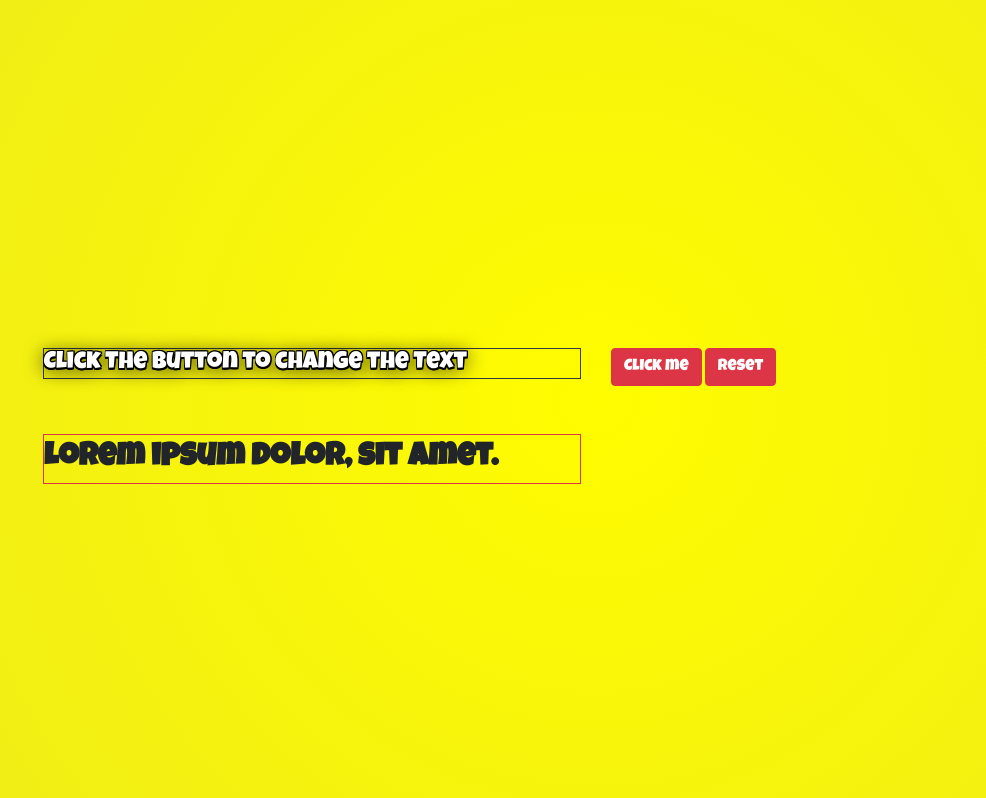
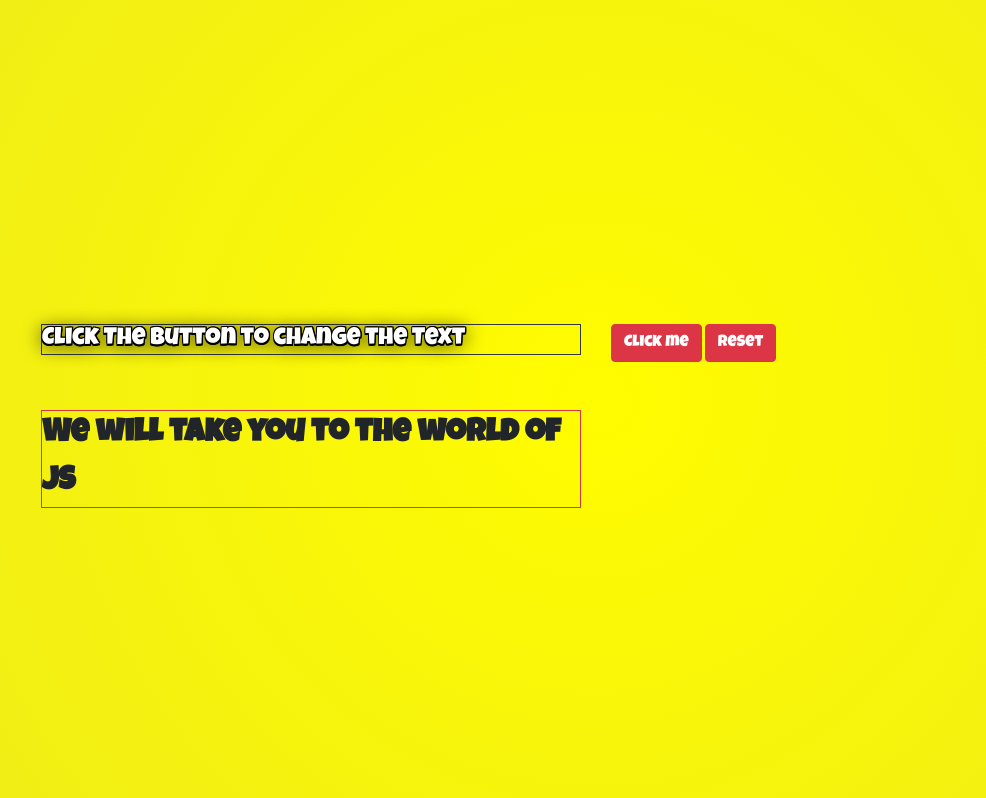
Before and after one commit to MdRasel0/jspractice, a plain HTML site: page index.html in a window 1280 px wide. Shown: the whole page, without its empty margins (44-1030 px from the left). Drawn offline with Linux system fonts and the light colour scheme.

Commit message:
Update index.html

```diff
--- a/index.html
+++ b/index.html
@@ -23,7 +23,7 @@
             <button type="<button type="button" class="btn btn-danger" onclick="textChange2()">Reset</button>
           </div>
           <div class="col-md-6 mt-5">
-          <p id="p" class="border border-danger">Lorem ipsum dolor, sit amet.</p>
+          <p id="p" class="border border-danger">We will take you to the world of JS</p>
           </div>
         </div>
       </div>
```
